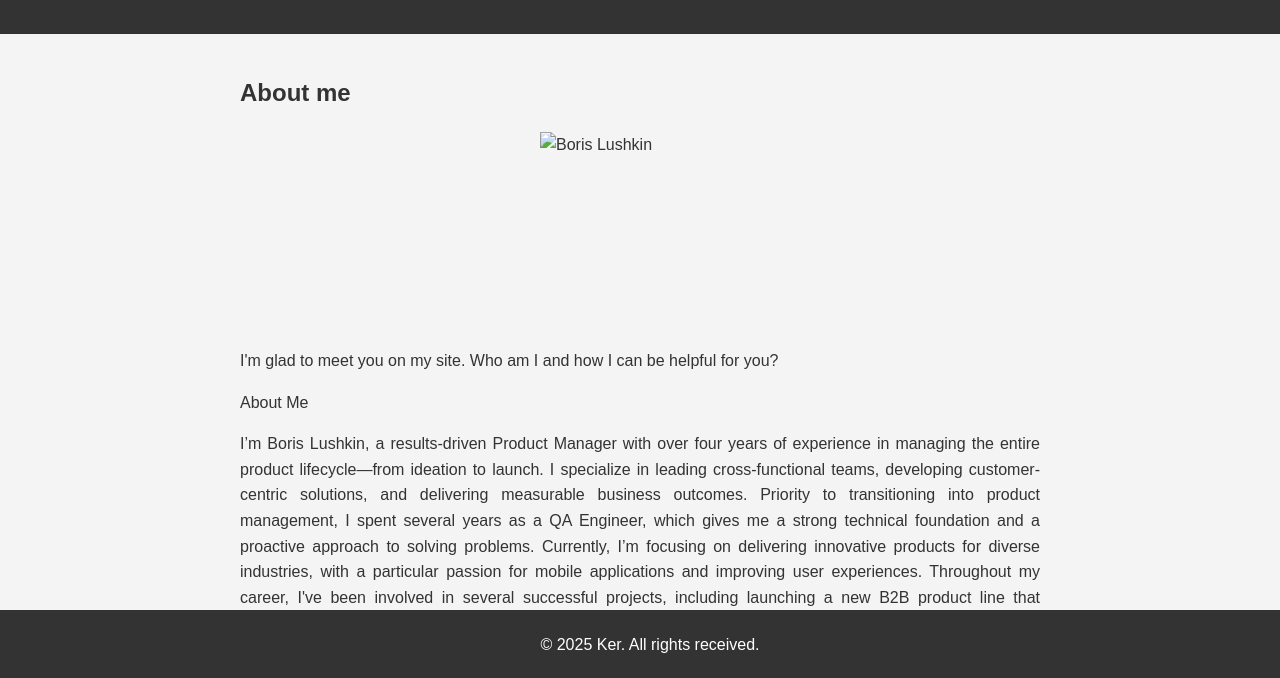
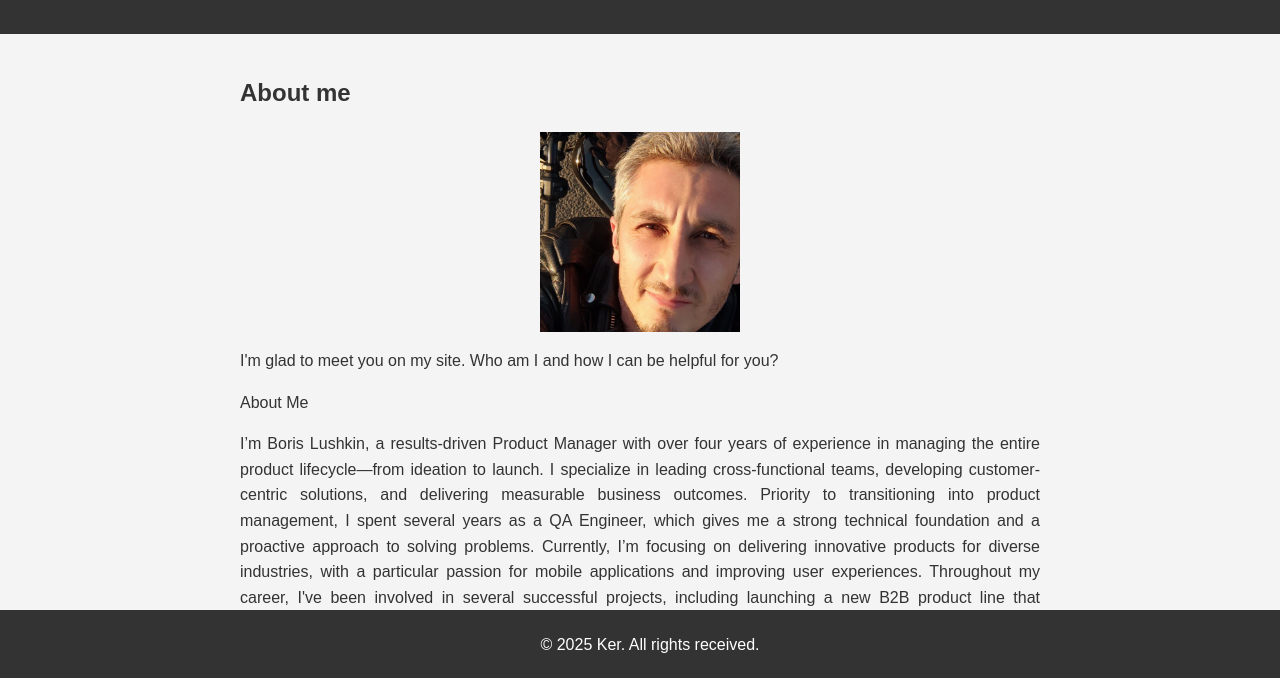
Before and after one commit to Borisker/TestSitewithAI, a plain HTML site: page index.html in a window 1280 px wide. Shown: the part 120-798 px from the top of the page. Drawn offline with Linux system fonts and the light colour scheme.

Commit message:
fix image name

```diff
--- a/index.html
+++ b/index.html
@@ -22,7 +22,7 @@
 
     <section id="about">
         <h2>About me</h2>
-        <img src="images/profile.jpg" alt="Boris Lushkin" class="about-img">
+        <img src="images/IMG_7163.jpg" alt="Boris Lushkin" class="about-img">
         <p>I'm glad to meet you on my site. Who am I and how I can be helpful for you?</p>
         <p>About Me</p>
             <p>I’m Boris Lushkin, a results-driven Product Manager with over four years of experience in managing the entire product lifecycle—from ideation to launch.
```
